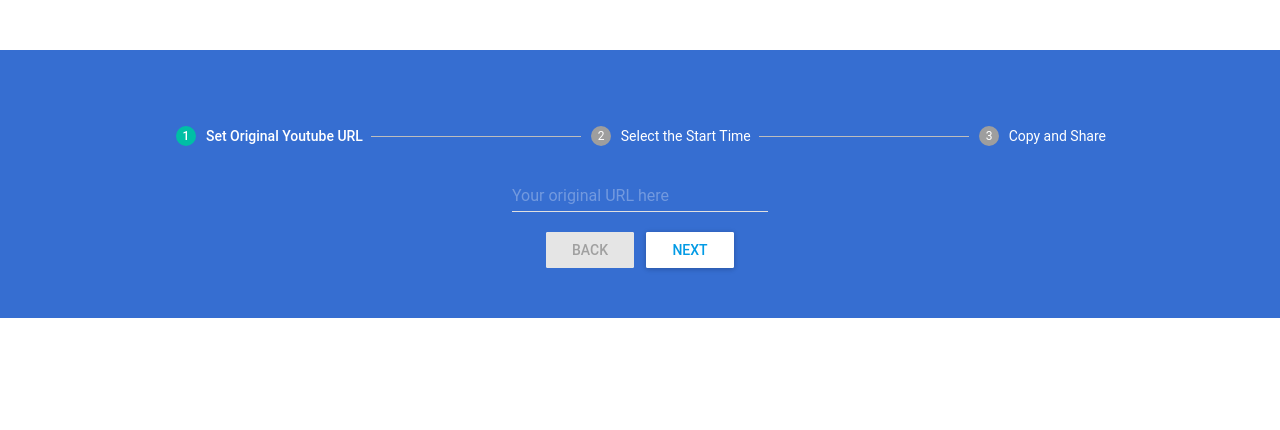
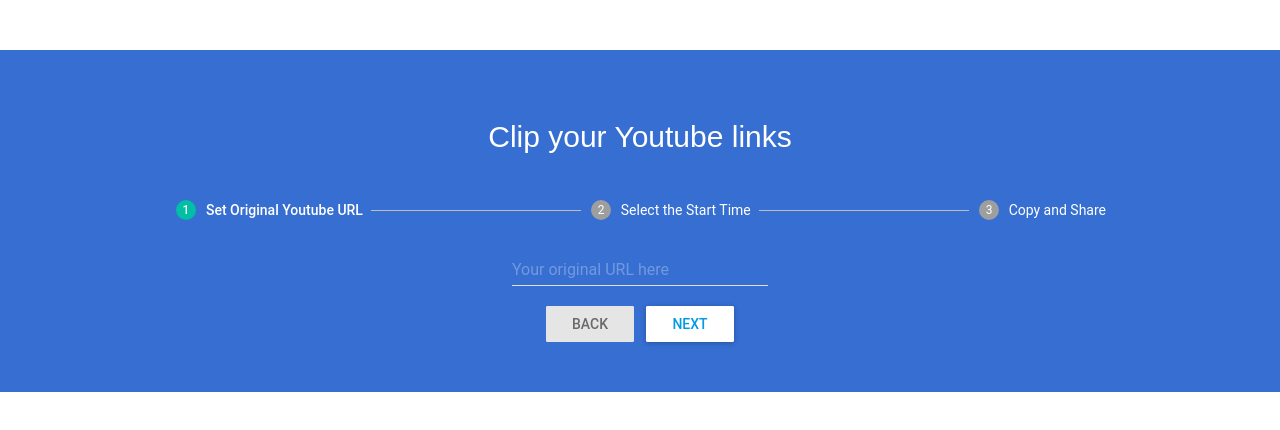
Before and after one commit to chardmd/youtube-clipstart, a React (Create React App) app: page / in a window 1280 px wide. Shown: the top 430 px of the page. Built offline with nearby package versions, Linux system fonts and the light colour scheme; what react-tap-event-plugin would draw is missing.

Commit message:
improved UI.

```diff
--- a/src/CustomTheme.js
+++ b/src/CustomTheme.js
@@ -18,7 +18,7 @@
         accent1Color: tealA700,
         accent2Color: grey100,
         accent3Color: grey500,
-        textColor: darkBlack,
+        textColor: white,
         secondaryTextColor: fade(darkBlack, 0.54),
         alternateTextColor: white,
         canvasColor: white,
@@ -34,5 +34,6 @@
     raisedButton: {
         disabledColor: darken(white, 0.1),
         primaryTextColor: lightBlue600,
+        disabledTextColor: fade(darkBlack, 0.54),
     },
 };
--- a/src/containers/HomePage/HomePage.css
+++ b/src/containers/HomePage/HomePage.css
@@ -9,3 +9,9 @@
     margin: 0 auto;
     color: #ffffff;
 }
+
+.HomePage .container > h1 {
+    font-size: 30px;
+    font-weight: lighter;
+    cursor: default;
+}
--- a/src/containers/HomePage/HomePage.js
+++ b/src/containers/HomePage/HomePage.js
@@ -74,6 +74,7 @@
             <div className="HomePage">
                 <Header />
                 <div className="container">
+                    <h1>Clip your Youtube links</h1>
                     <Navigation stepIndex={stepIndex} />
                     <div style={contentStyle}>
                         <div>
```
